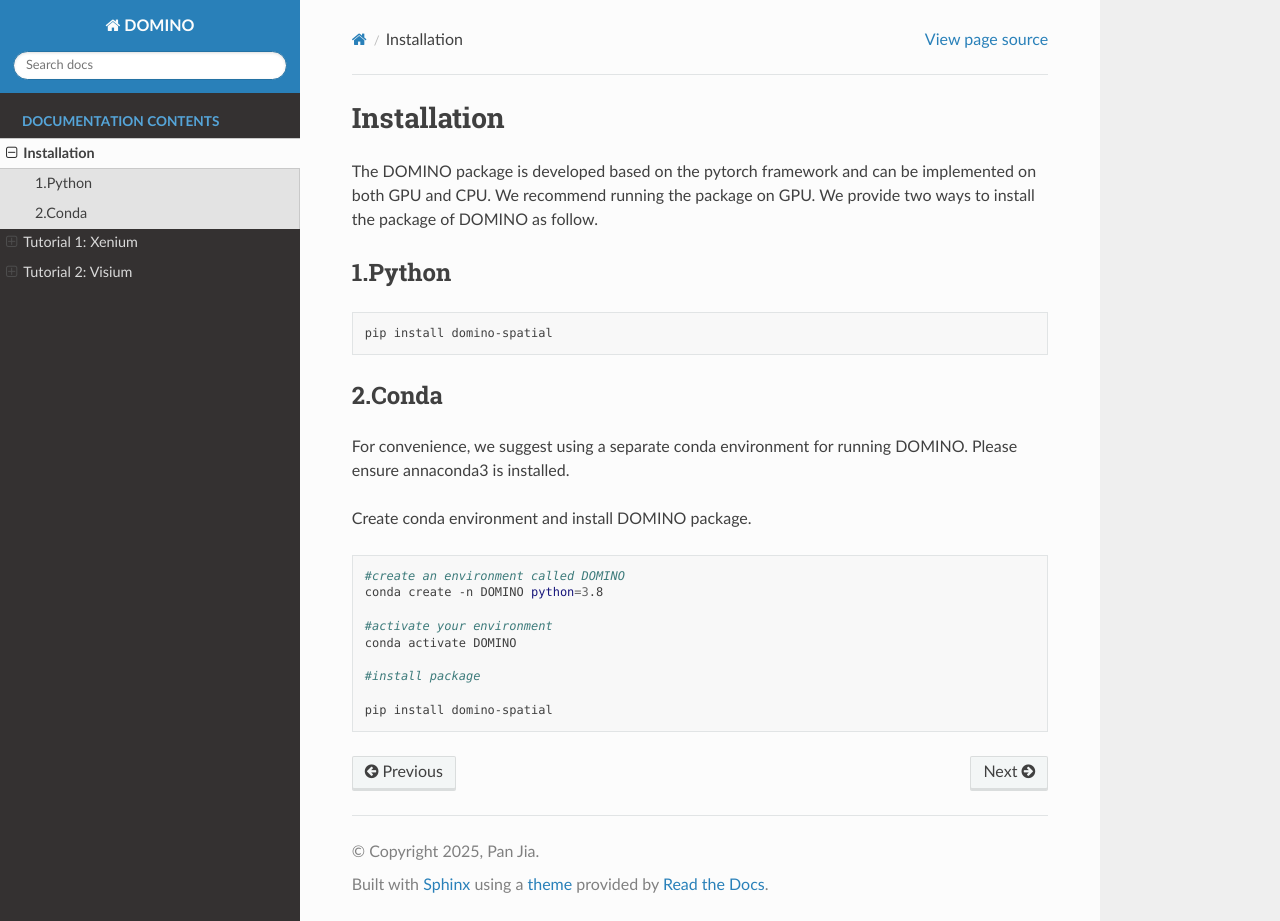
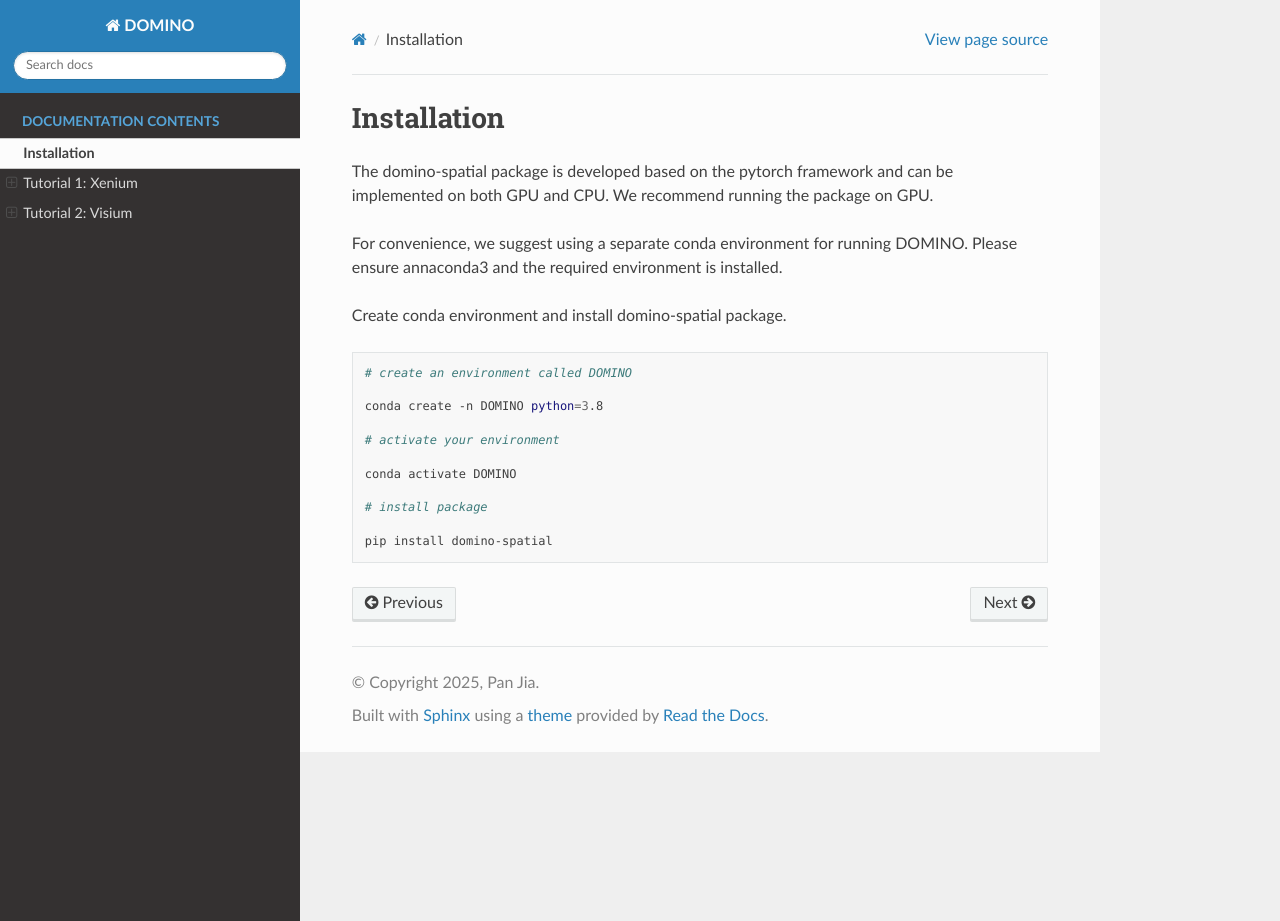
Before and after one commit to programmerjia/DOMINO-Tutorials, a Sphinx documentation site: the page built from docs/source/Installation.md, in a window 1280 px wide and 921 px high. Built offline with Sphinx 7.4.7 and the Read the Docs theme 3.1.0, drawn with Linux system fonts in a browser that asks for light colours.

Commit message:
Update Installation.md

````diff
--- a/docs/source/Installation.md
+++ b/docs/source/Installation.md
@@ -1,26 +1,20 @@
 # Installation
-The DOMINO package is developed based on the pytorch framework and can be implemented on both GPU and CPU. We recommend running the package on GPU.  We provide two ways to install the package of DOMINO as follow.
+The domino-spatial package is developed based on the pytorch framework and can be implemented on both GPU and CPU. We recommend running the package on GPU.
 
-## 1.Python
+For convenience, we suggest using a separate conda environment for running DOMINO. Please ensure annaconda3 and the required environment is installed.
+
+Create conda environment and install domino-spatial package.
 
 ```bash
-pip install domino-spatial
-```
+# create an environment called DOMINO
 
-## 2.Conda
-
-For convenience, we suggest using a separate conda environment for running DOMINO. Please ensure annaconda3 is installed.
-
-Create conda environment and install DOMINO package.
-
-```bash
-#create an environment called DOMINO
 conda create -n DOMINO python=3.8
 
-#activate your environment
+# activate your environment
+
 conda activate DOMINO
 
-#install package
+# install package
 
 pip install domino-spatial
 ```
````
